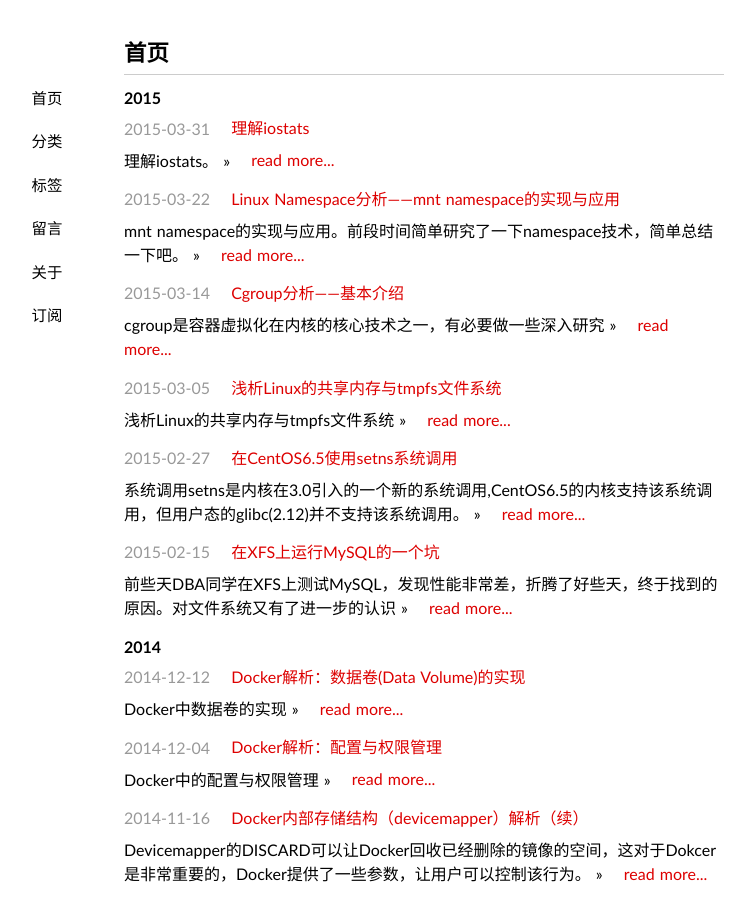
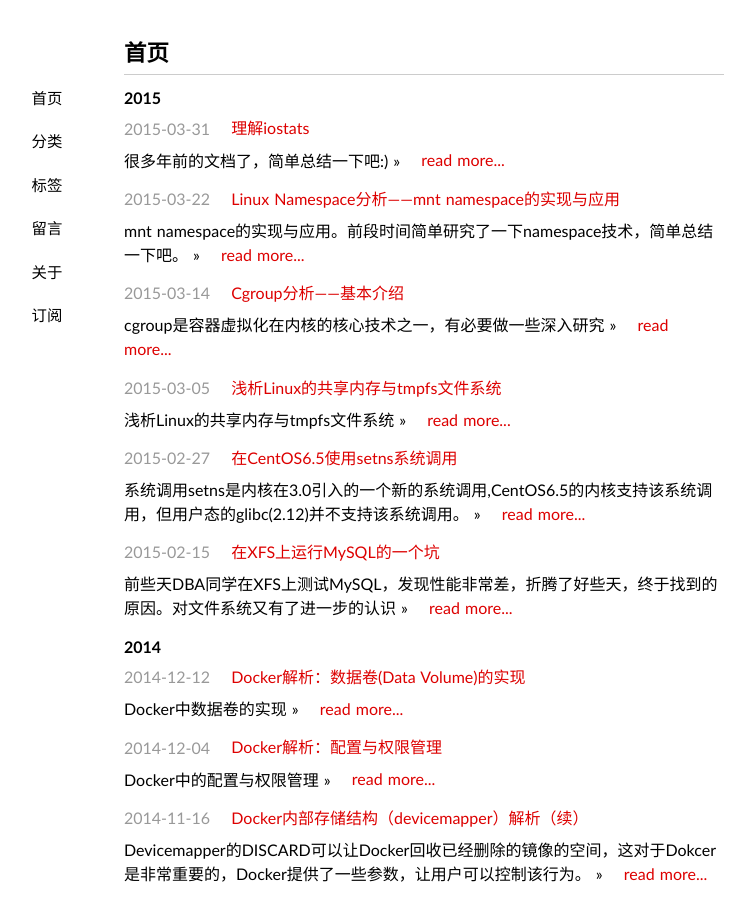
Before and after one commit to hustcat/hustcat.github.io, a Jekyll site: the page built from index.html, in a window 1280 px wide and 900 px high. Shown: the whole window, without its empty margins (216-964 px from the left). Built offline with Jekyll 4.4.1, drawn with Linux system fonts in a browser that asks for light colours; some web fonts are replaced; Markdown is read by kramdown in place of the engine named in the settings; the list of posts is cut into pages by our own code; comment, search, counter and statistics services are not loaded.

Commit message:
Update 2015-03-31-iostats.md

````diff
--- a/_posts/2015-03-31-iostats.md
+++ b/_posts/2015-03-31-iostats.md
@@ -4,12 +4,12 @@ title: 理解iostats
 date: 2015-03-31 21:19:30
 categories: Linux
 tags: IO
-excerpt: 理解iostats。
+excerpt: 很多年前的文档了，简单总结一下吧:)
 ---
 
 IO分析工具iostat几乎无时不用，该工具实际上从/proc/diskstats读取相关数据。所以，理解了/proc/diskstats，也就理解了iostat。
 
-＃ /proc/diskstats
+# /proc/diskstats
 
 ```sh
 #cat /proc/diskstats
````
